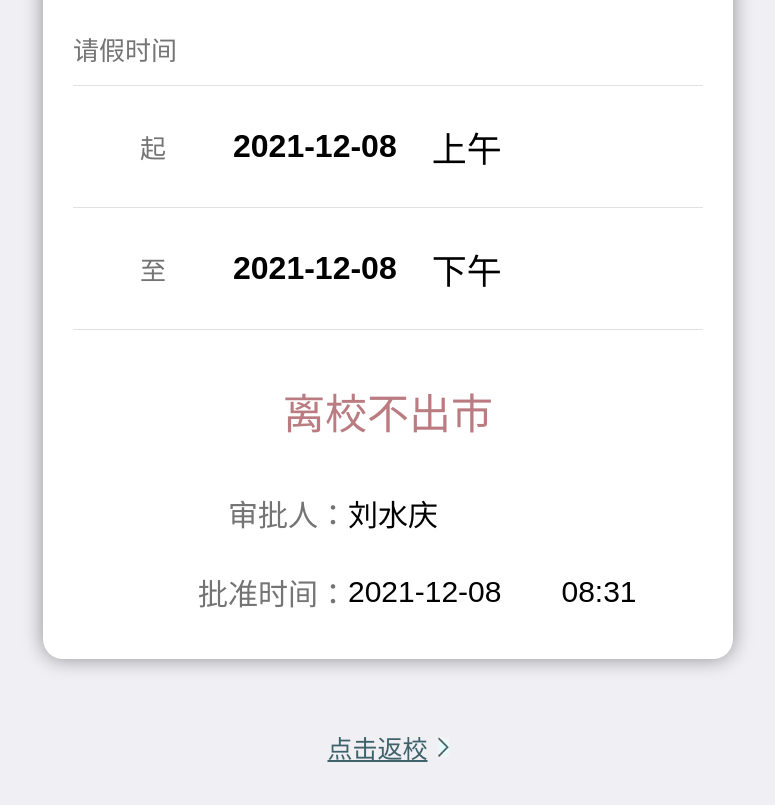
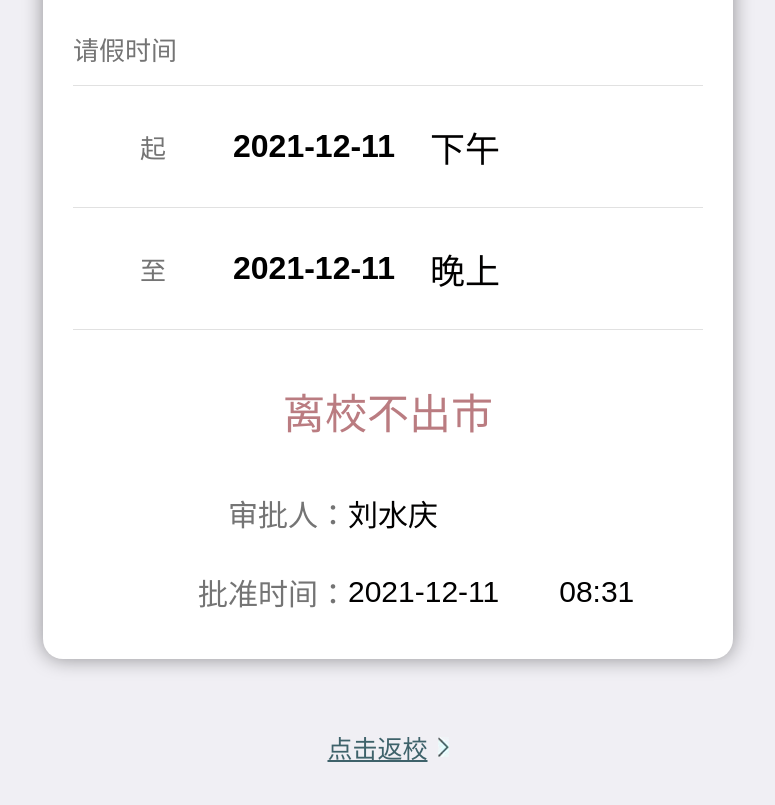
Before and after one commit to lblblblb06/lb, a plain HTML site: page ok.html in a window 1280 px wide. Shown: the part 680-1485 px from the top of the page, without its empty margins (252-1027 px from the left). Drawn offline with Linux system fonts and the light colour scheme.

Commit message:
Update ok.html

```diff
--- a/ok.html
+++ b/ok.html
@@ -34,15 +34,15 @@
 		<div class="item_02">
 			<div class="t">请假时间</div>
 			<ul>
-				<li><p>起</p><div class="time">2021-12-08</div><span>上午</span></li>
-				<li><p>至</p><div class="time">2021-12-08</div><span>下午</span></li>
+				<li><p>起</p><div class="time">2021-12-11</div><span>下午</span></li>
+				<li><p>至</p><div class="time">2021-12-11</div><span>晚上</span></li>
 			</ul>
 		</div>
 		<div class="item_03">
 			<div class="t">离校不出市</div>
 			<ul>
 				<li><p>审批人：</p><p>刘水庆</p></li>
-				<li><p>批准时间：</p><p>2021-12-08</p><div class="time">08:31</div></li>
+				<li><p>批准时间：</p><p>2021-12-11</p><div class="time">08:31</div></li>
 			</ul>
 		</div>
 	</div>
```
